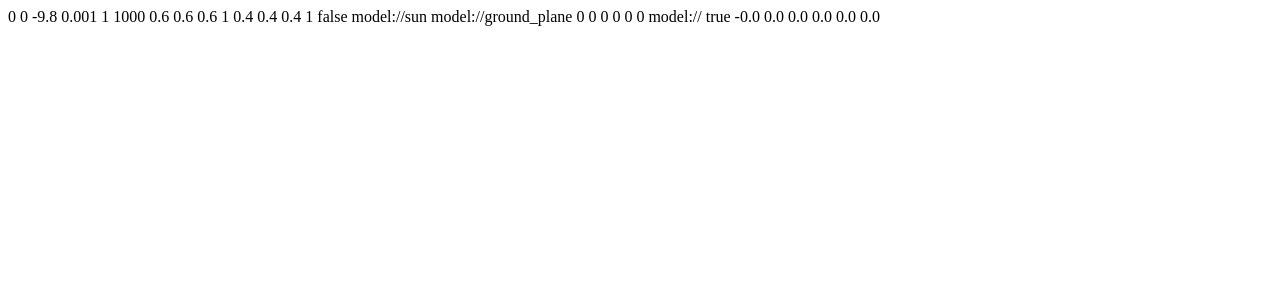
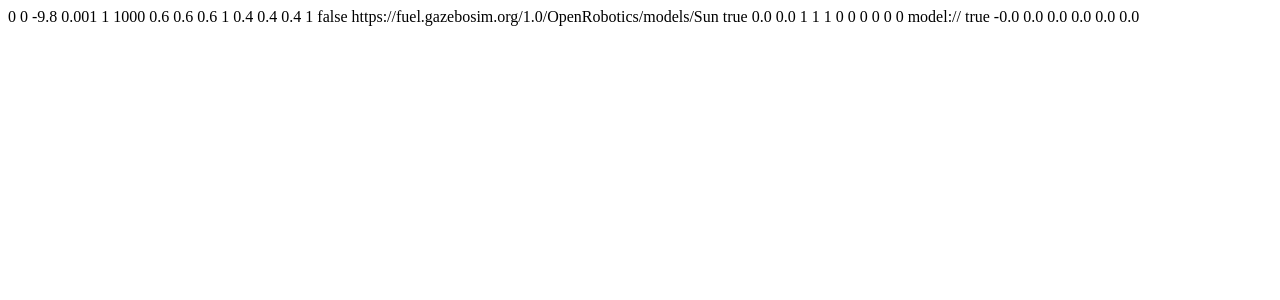
Before and after one commit to secorolab/scenery_builder, a Python web app: template src/fpm/templates/gazebo/world.sdf.jinja in a window 1280 px wide. Shown: the top 300 px of the page. Run offline with Jinja, Linux system fonts and the light colour scheme; the template is opened without the code that fills it, so the values that code supplies are empty.

Commit message:
Fix ground plane and sun models

```diff
--- a/src/fpm/templates/gazebo/world.sdf.jinja
+++ b/src/fpm/templates/gazebo/world.sdf.jinja
@@ -2,28 +2,46 @@
 <sdf version="1.6">
   <world name="{{model.name}}">
     <gravity>0 0 -9.8</gravity>
+
     <physics default="0" name="default_physics" type="ode">
       <max_step_size>0.001</max_step_size>
       <real_time_factor>1</real_time_factor>
       <real_time_update_rate>1000</real_time_update_rate>
     </physics>
+
     <scene>
       <ambient>0.6 0.6 0.6 1</ambient>
       <background>0.4 0.4 0.4 1</background>
       <shadows>false</shadows>
     </scene>
+
     <include>
-      <uri>model://sun</uri>
+        <uri>
+        https://fuel.gazebosim.org/1.0/OpenRobotics/models/Sun
+        </uri>
     </include>
-    <include>
-      <uri>model://ground_plane</uri>
+
+    <model name='ground_plane'>
+      <static>true</static>
+      <link name='link'>
+        <collision name='collision'>
+          <geometry>
+            <plane>
+              <normal>0.0 0.0 1</normal>
+              <size>1 1</size>
+            </plane>
+          </geometry>
+        </collision>
+      </link>
       <pose>0 0 0 0 0 0</pose>
-    </include>
+    </model>
+
     <include>
       <uri>model://{{model.name}}</uri>
       <static>true</static>
       <pose>-0.0 0.0 0.0 0.0 0.0 0.0</pose>
     </include>
+
     {% for instance in model.instances %}
     <include>
       <name>{{instance.instance_name}}</name>
```
